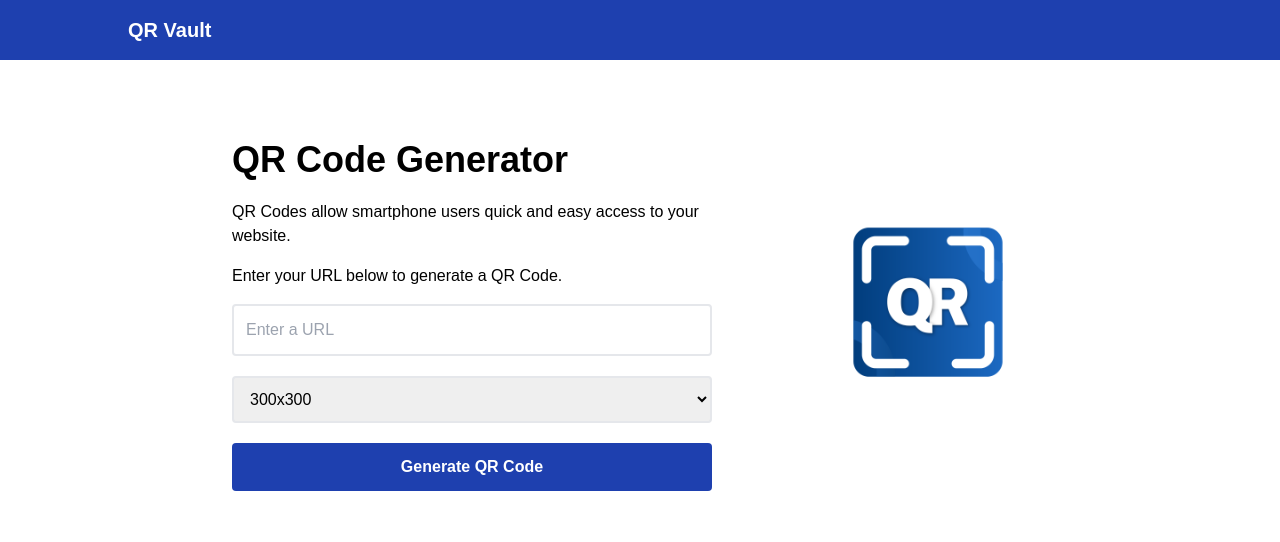
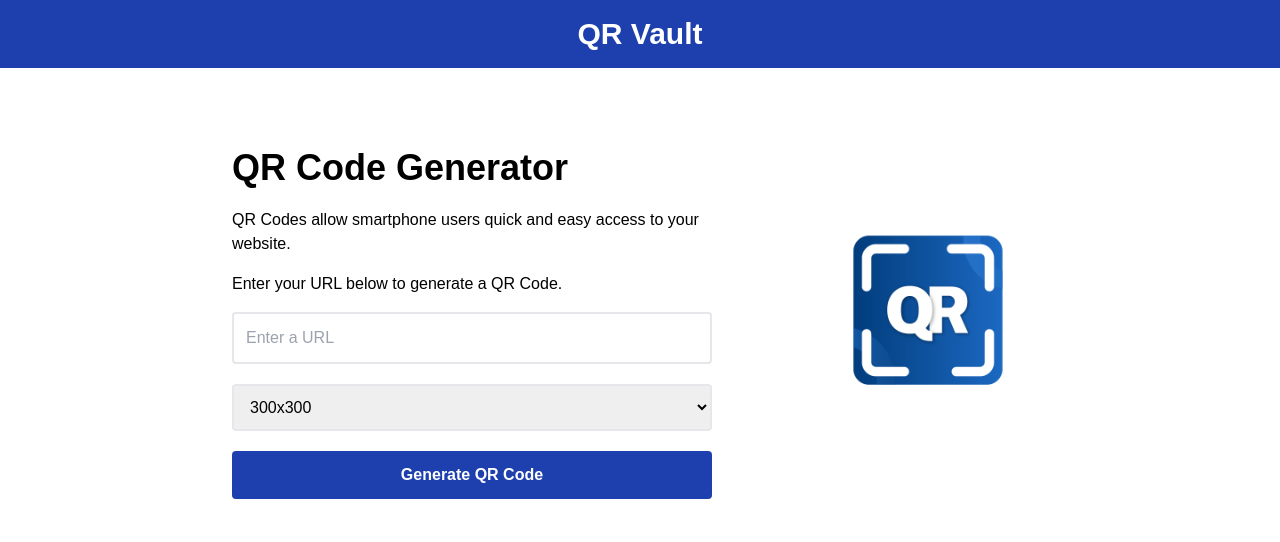
Before and after one commit to Fjean0522/qr_vault, a website: page index.html in a window 1280 px wide. Drawn offline with Linux system fonts and the light colour scheme.

Commit message:
Increase header text size & center.

```diff
--- a/index.html
+++ b/index.html
@@ -8,8 +8,8 @@
 </head>
 <body>
     <header class="bg-blue-800 p-4 mb-10">
-        <div class="max-w-5xl m-auto">
-            <div class="text-xl font-bold text-white">
+        <div class="max-w-5xl m-auto flex justify-center">
+            <div class="text-3xl font-bold text-white">
                 QR Vault
             </div>
         </div>
```
Also changed, not shown: css/output.css, images/qr_vault-v1.png (added).
